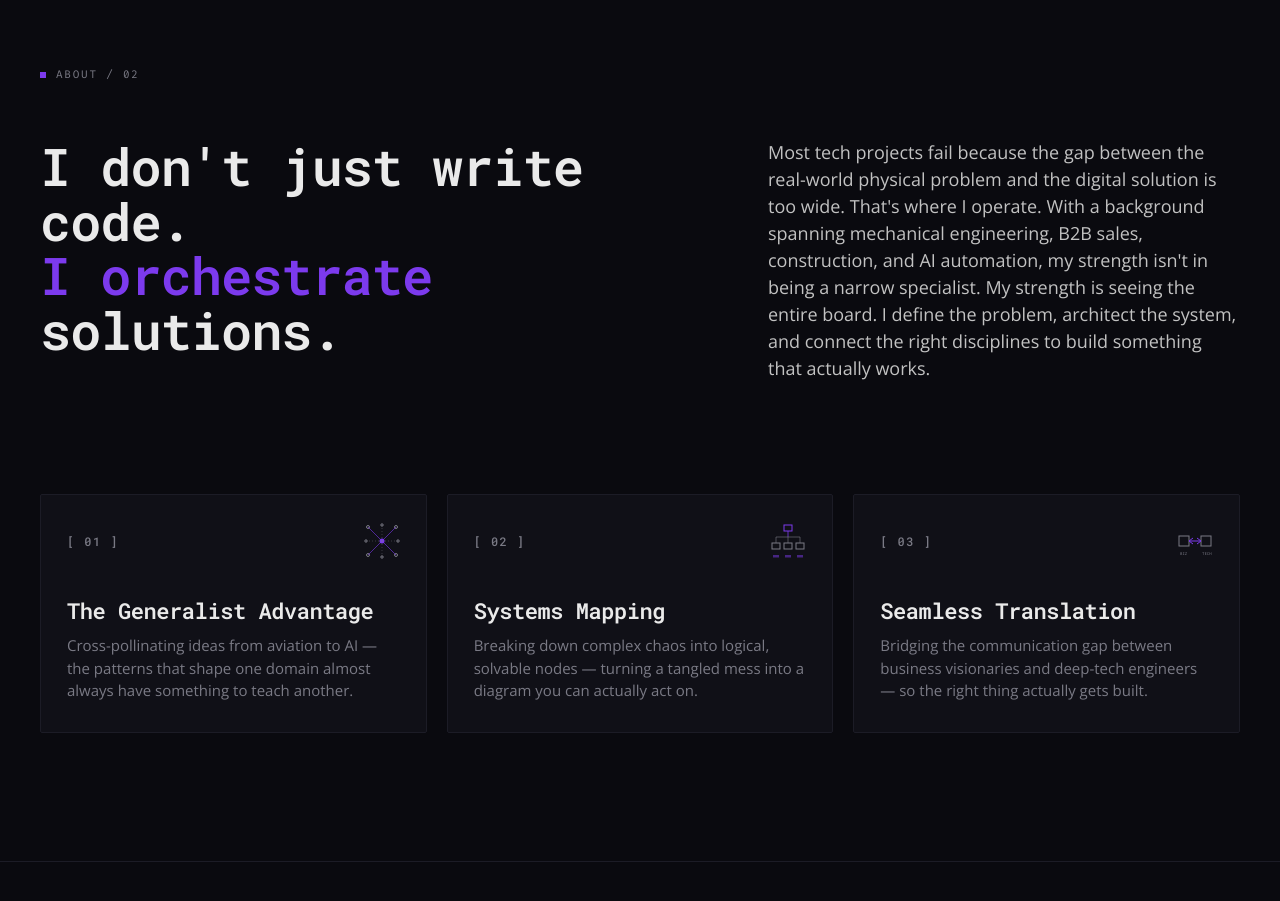
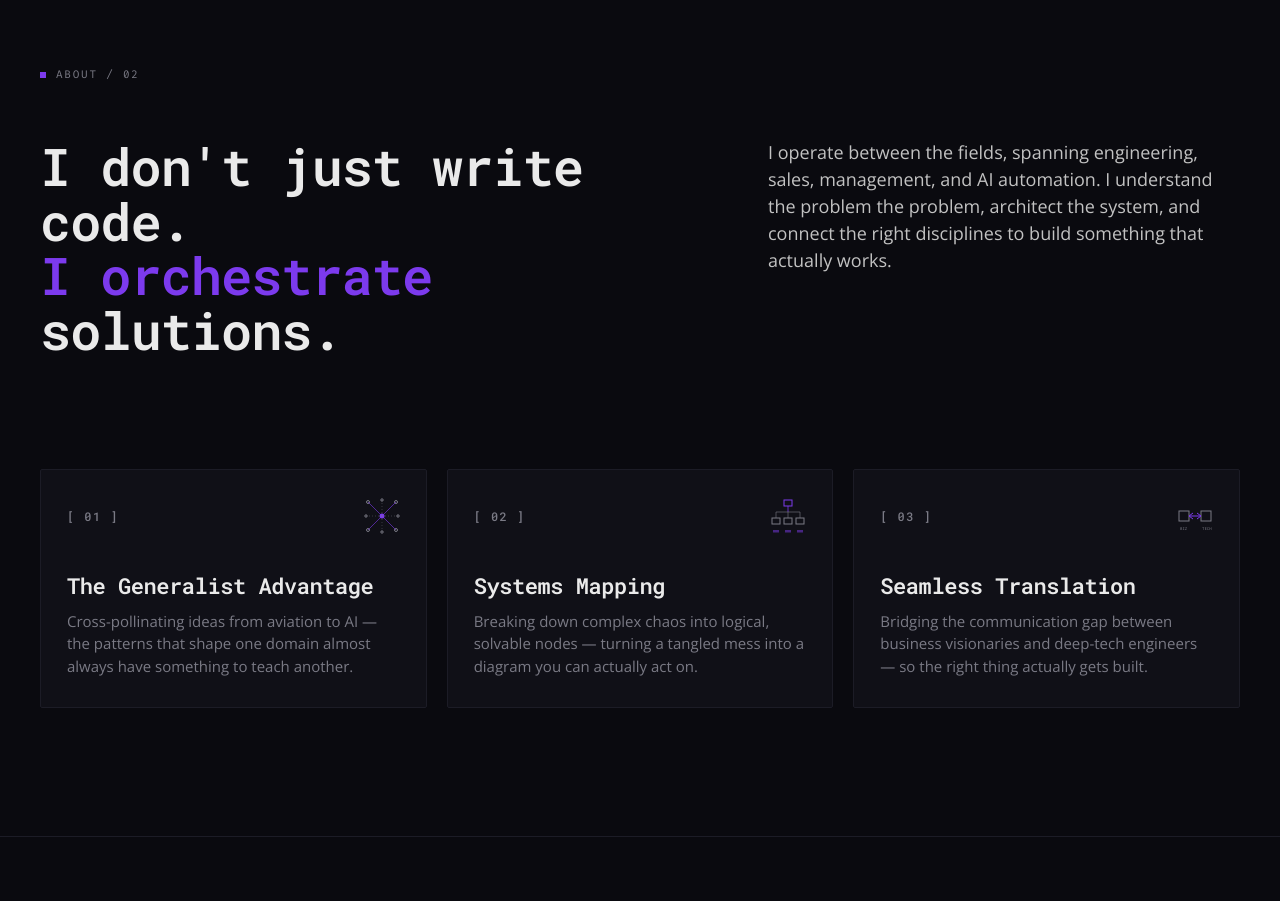
Before and after one commit to Petrrsim/pt-solutions-v3, a plain HTML site: page index.html in a window 1280 px wide. Shown: the part 1360-2261 px from the top of the page. Drawn offline with nearby package versions, Linux system fonts and the light colour scheme.

Commit message:
Update index.html

```diff
--- a/index.html
+++ b/index.html
@@ -517,11 +517,8 @@
       </div>
       <div class="lg:col-span-5 reveal" style="transition-delay: 100ms;">
         <p class="text-[17px] md:text-[18px]" style="color: var(--gray2);">
-          Most tech projects fail because the gap between the real-world physical
-          problem and the digital solution is too wide. That's where I operate.
-          With a background spanning mechanical engineering, B2B sales, construction,
-          and AI automation, my strength isn't in being a narrow specialist.
-          My strength is seeing the entire board. I define the problem, architect
+          I operate between the fields, spanning engineering, sales, management,
+          and AI automation. I understand the problem the problem, architect
           the system, and connect the right disciplines to build something that
           actually works.
         </p>
```
